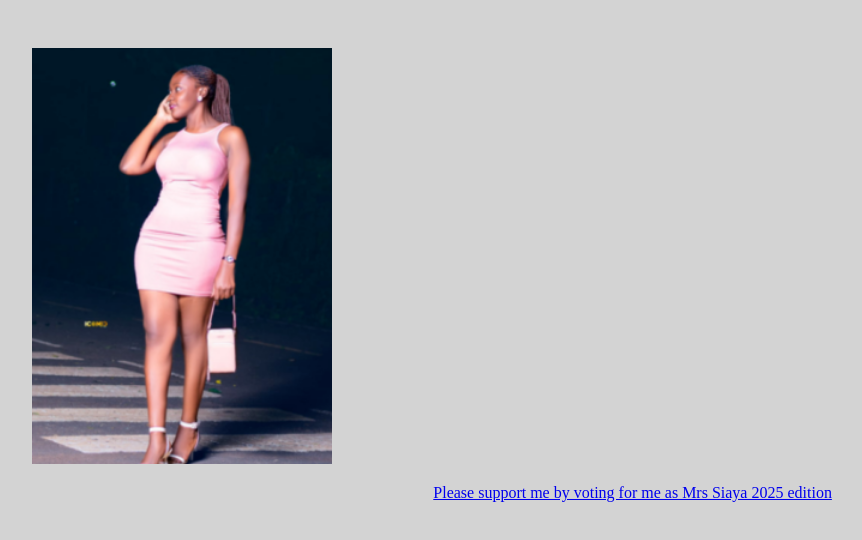
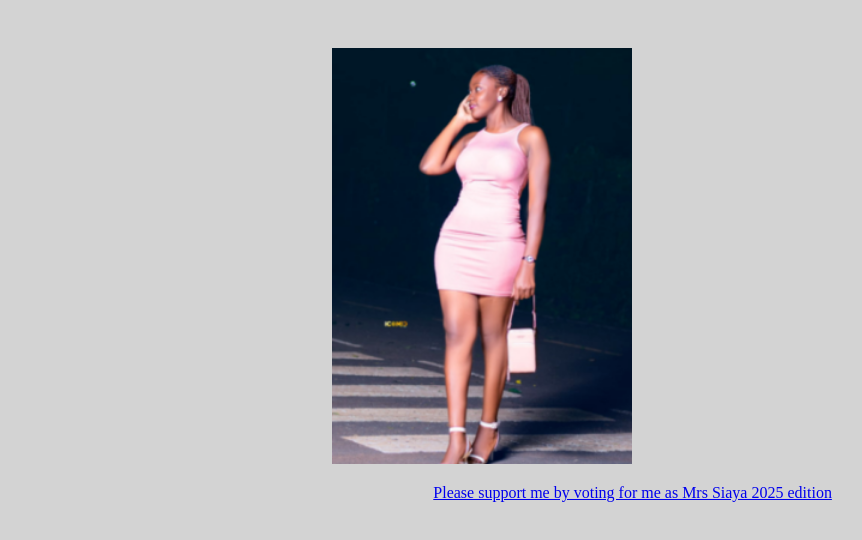
Before and after one commit to scientistMalone/linkedembed, a plain HTML site: page index.html in a window 1280 px wide. Shown: the whole page, without its empty margins (39-901 px from the left). Drawn offline with Linux system fonts and the light colour scheme.

Commit message:
Update index.html

```diff
--- a/index.html
+++ b/index.html
@@ -13,7 +13,7 @@
 <body>
 <div style=" margin-left: 5%; margin-top:6vh;">
     <a href="https://pageantvoteafrica.com/pageants/1623/contestants/16320" target="_blank" margin-left: 20%;">
-        <img src="ebby.png" alt="Model Ebby" width="300">
+        <img src="ebby.png" alt="Model Ebby" width="300" style="margin-left: 25%;">
         <p style="text-decoration:none;text-align:center;">Please support me by voting for me as Mrs Siaya 2025 edition</p>
     </a>
 </div>
```
